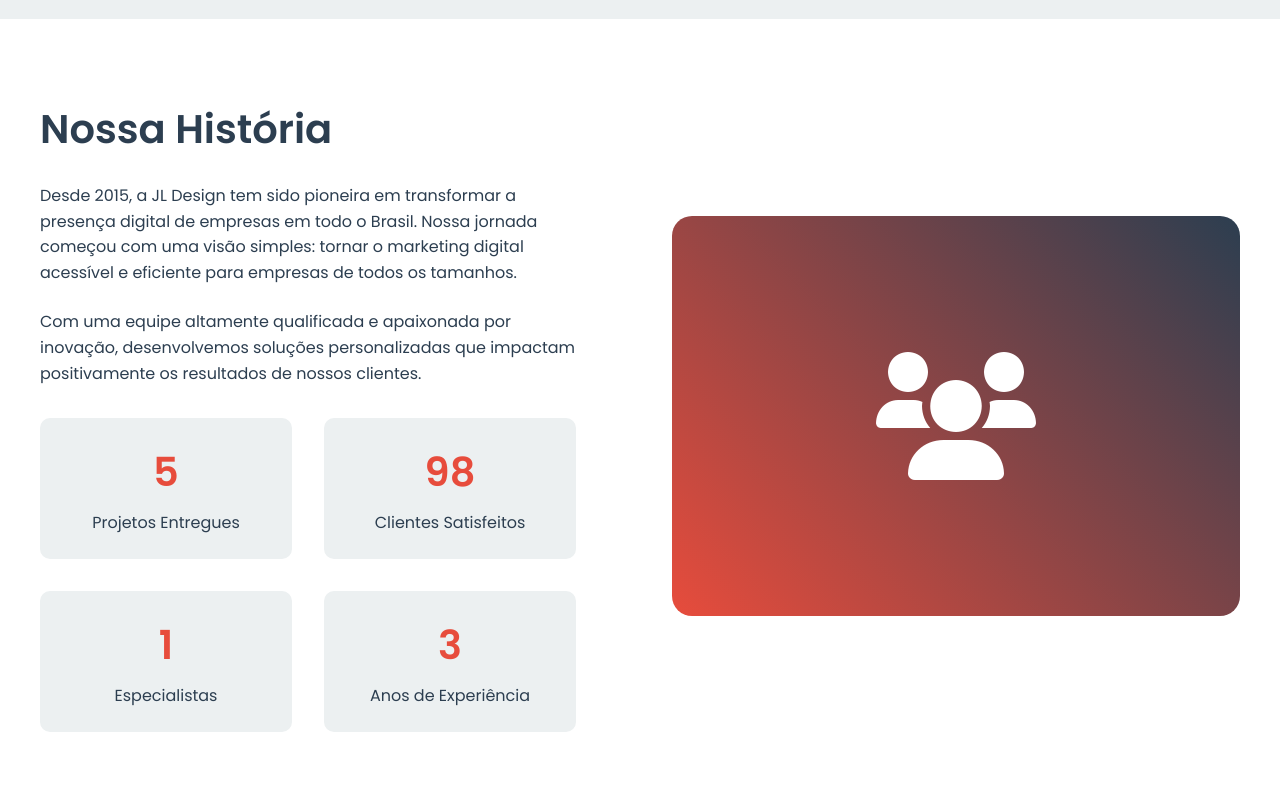
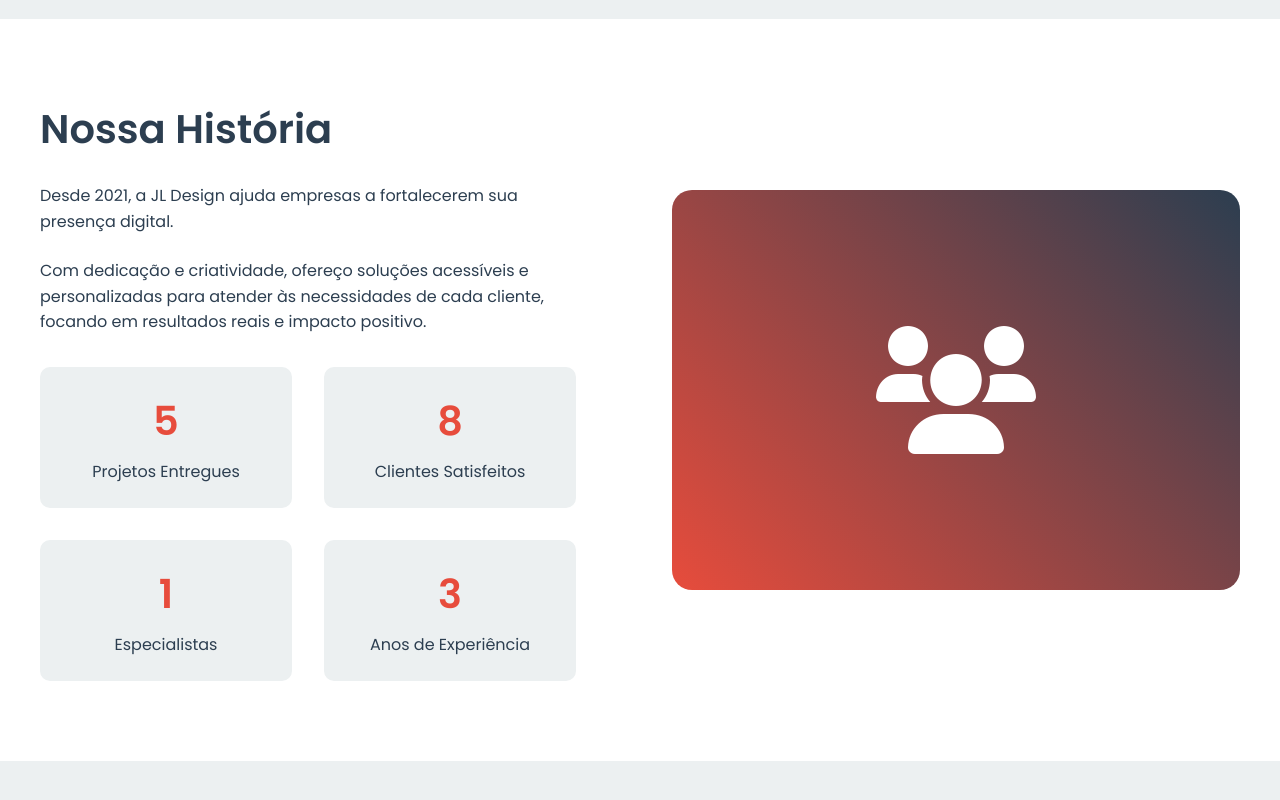
Before and after one commit to jorgepedro7/jldesign, a plain HTML site: page index.html in a window 1280 px wide. Shown: the part 1479-2279 px from the top of the page. After the commit the page ends 2240 px from the top, so only its background shows below. Drawn offline with Linux system fonts and the light colour scheme.

Commit message:
Update index.html

```diff
--- a/index.html
+++ b/index.html
@@ -267,7 +267,7 @@ body {
   <div class="hero-content">
     <h1 class="floating-animation">Transforme sua presença digital</h1>
     <p>Soluções criativas e estratégicas para impulsionar sua marca no ambiente digital</p>
-    <a href="https://api.whatsapp.com/send?phone=SEUNUMEROAQUI" class="cta-button">Fale Conosco</a>
+    <a href="https://api.whatsapp.com/send?phone=+5577991368196" class="cta-button">Fale Conosco</a>
   </div>
 </section>
 
@@ -301,15 +301,15 @@ body {
   <div class="about-container">
     <div class="about-text">
       <h2>Nossa História</h2>
-      <p>Desde 2015, a JL Design tem sido pioneira em transformar a presença digital de empresas em todo o Brasil. Nossa jornada começou com uma visão simples: tornar o marketing digital acessível e eficiente para empresas de todos os tamanhos.</p>
-      <p>Com uma equipe altamente qualificada e apaixonada por inovação, desenvolvemos soluções personalizadas que impactam positivamente os resultados de nossos clientes.</p>
+      <p>Desde 2021, a JL Design ajuda empresas a fortalecerem sua presença digital. </p>
+      <p>Com dedicação e criatividade, ofereço soluções acessíveis e personalizadas para atender às necessidades de cada cliente, focando em resultados reais e impacto positivo.</p>
       <div class="stats-grid">
         <div class="stat-card">
           <div class="stat-number">5+</div>
           <div>Projetos Entregues</div>
         </div>
         <div class="stat-card">
-          <div class="stat-number">98%</div>
+          <div class="stat-number">8</div>
           <div>Clientes Satisfeitos</div>
         </div>
         <div class="stat-card">
```
